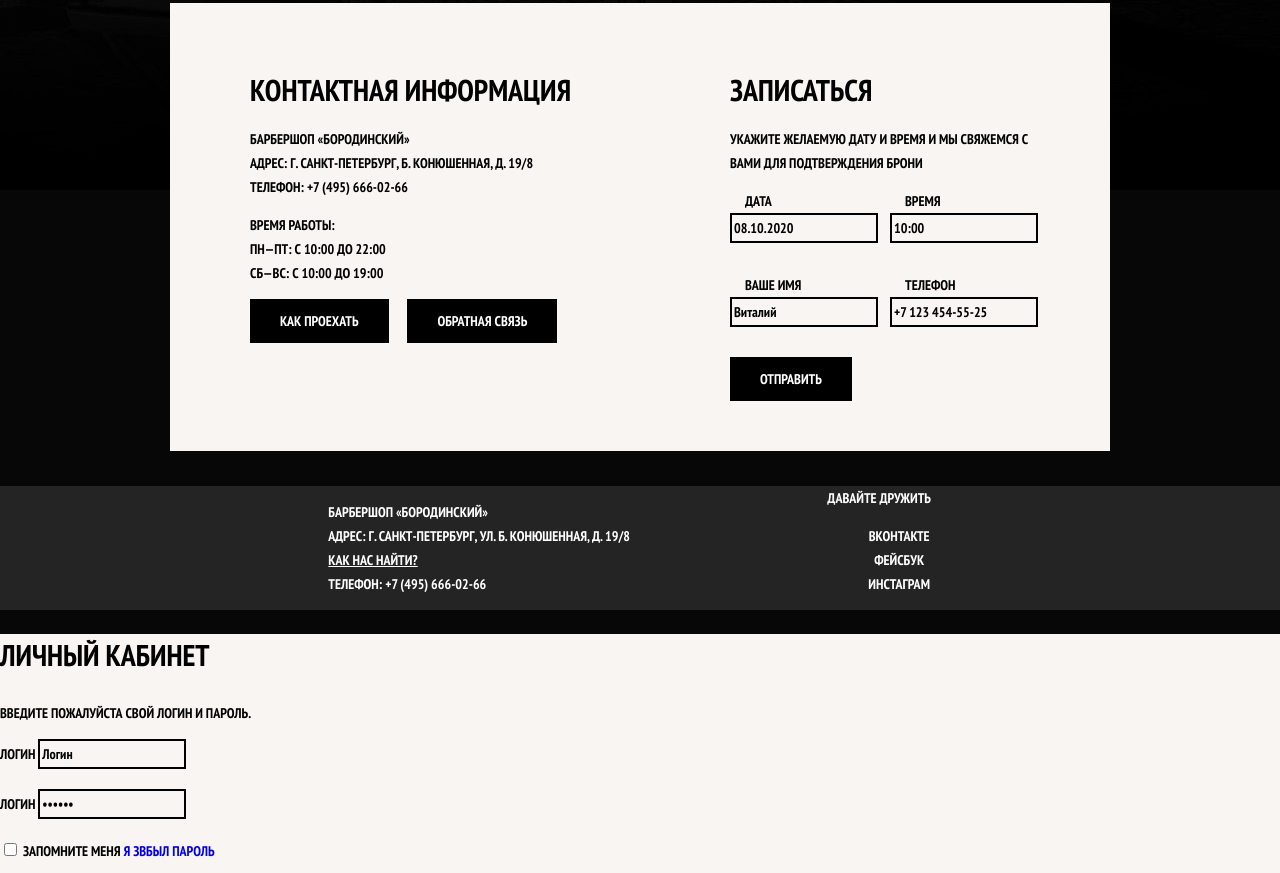
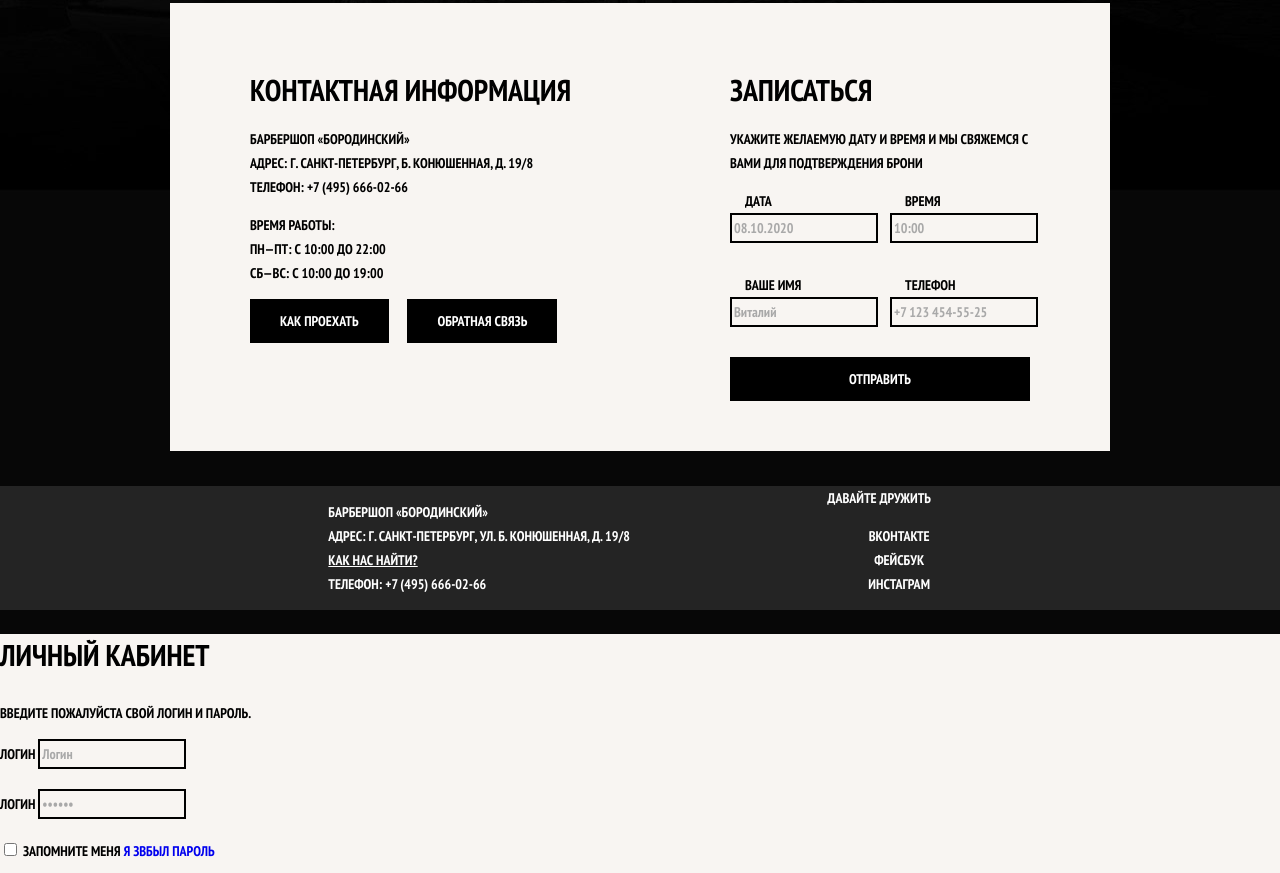
Before and after one commit to DmitrySvistoplias/barbershop_web, a plain HTML site: page Index.html in a window 1280 px wide. Shown: the part 1079-1952 px from the top of the page. Drawn offline with Linux system fonts and the light colour scheme.

Commit message:
Update style.css

```diff
--- a/css/style.css
+++ b/css/style.css
@@ -37,6 +37,10 @@ a {
 
     background-color: #000000;
     border: none;
+}
+.appoitment .button {
+    margin: 0px;
+    width: 100%;
 }
 
 .gallery-button {
@@ -270,6 +274,7 @@ form input {
     margin-bottom: 20px;
     background-color: transparent;
     border: 2px solid #000000;
+    color: darkgray;
 }
 
 form input:focus {
```
